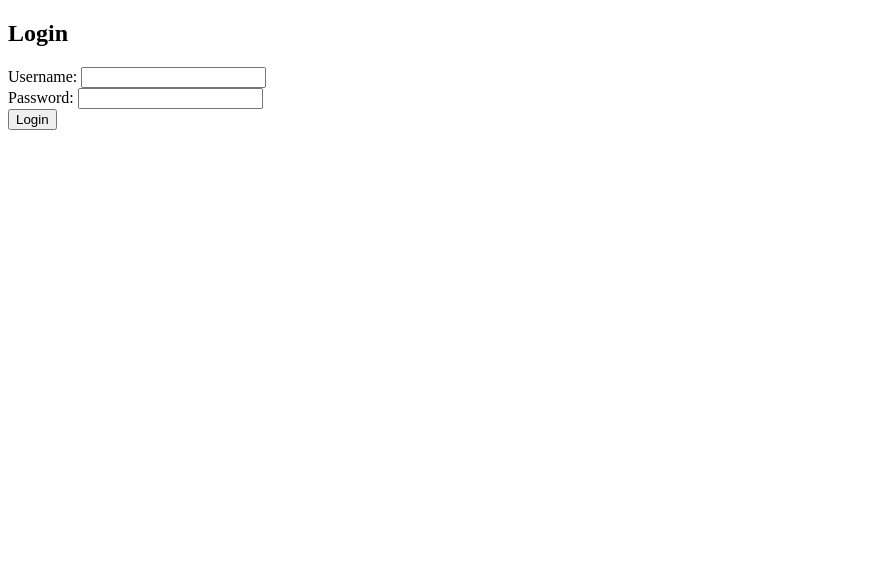
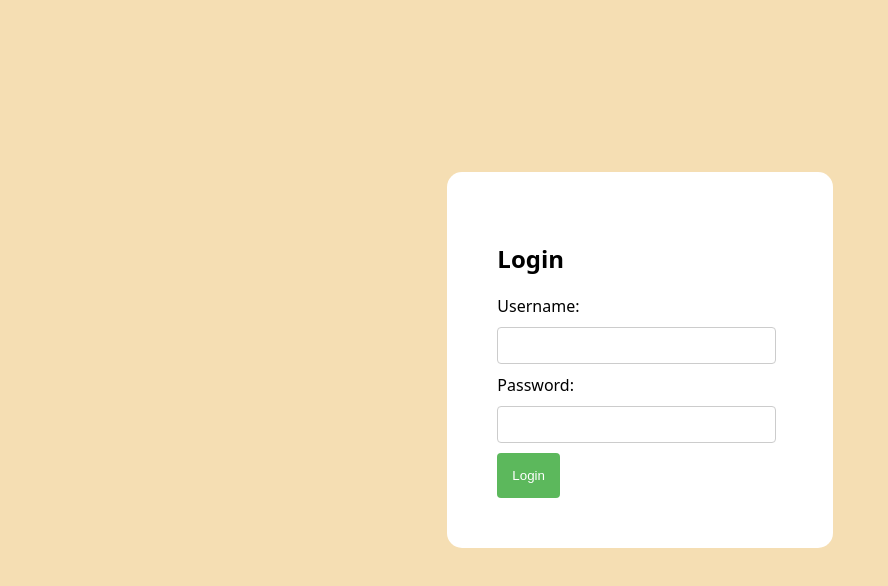
Before and after one commit to Vishwas-Tayal/Assesment1_MERN_CSEAIMLB, a plain HTML site: page index.html in a window 1280 px wide. Shown: the whole page, without its empty margins (0-888 px from the left). Drawn offline with Linux system fonts and the light colour scheme.

Commit message:
Update index.html

```diff
--- a/index.html
+++ b/index.html
@@ -3,7 +3,7 @@
   <head>
     <meta charset="UTF-8" />
     <meta name="viewport" content="width=device-width, initial-scale=1.0" />
-    <link rel="stylesheet" href="stytle.css" />
+    <link rel="stylesheet" href="style.css" />
     <title>Login Page</title>
   </head>
   <body>
```
